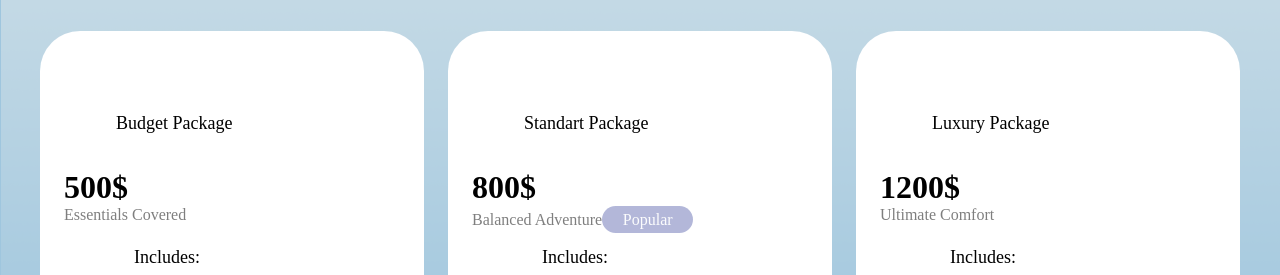
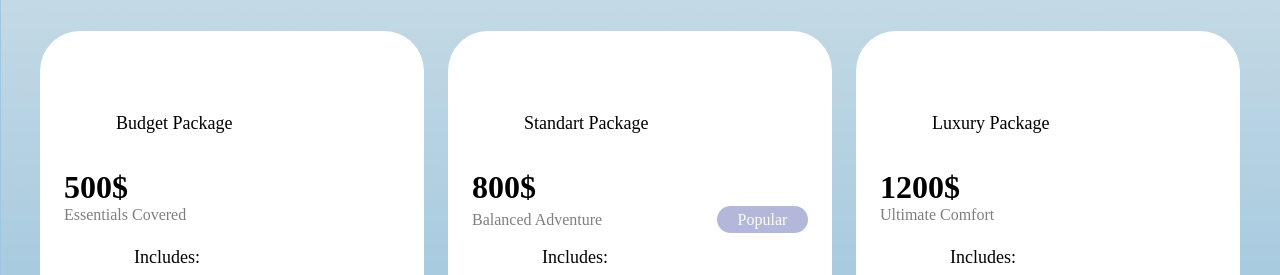
Before and after one commit to Bumbarai/pinetour, a plain HTML site: page index.html in a window 1280 px wide. Shown: the part 2501-2776 px from the top of the page. Drawn offline with Linux system fonts and the light colour scheme.

Commit message:
Update styles.css

```diff
--- a/styles.css
+++ b/styles.css
@@ -533,8 +533,8 @@
 }
 .popular {
   display: flex;
-  margin-left: 0;
-  margin-right: 0;
+  width: 100%;
+  justify-content: space-between;
   align-items: center;
 }
 .pop {
```
